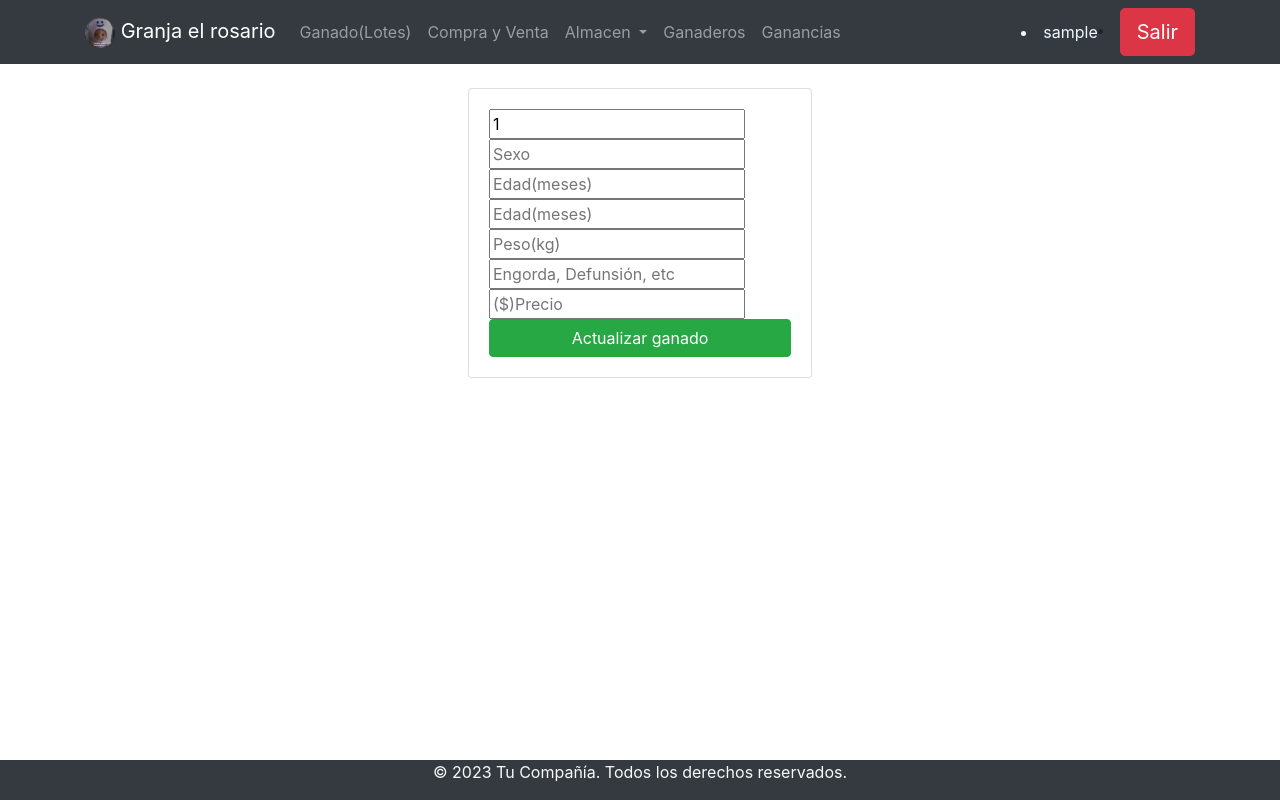
After one commit to VagrantTrack149/CRUD_VACAS, a PHP site: page /srv/Editar_ganado.php?id=1 in a window 1280 px wide. The commit adds this page. Run offline with PHP 8.4, Linux system fonts and the light colour scheme; the visitor is signed in with stand-in values (Sample User, id 1); tables that the repository leaves empty hold one stand-in row (values such as "Sample post"); data that the repository does not hold is empty; some libraries are stand-ins or nearby versions.

Commit message:
Logica granja funcional p2

```diff
--- /dev/null
+++ b/www/Style/header.css
@@ -0,0 +1,3 @@
+.usuario_identificador{
+    color: aliceblue;
+}
--- a/www/Template/header.php
+++ b/www/Template/header.php
@@ -1,9 +1,10 @@
 <?php
     session_start();
-if (!isset($_SESSION['usuario'])) {
-        header("location:index.php");
+    if (!isset($_SESSION['usuario'])) {
+        header("location:../index.php");
+    }else{
+        $conn= mysqli_connect('db','root','clave',"Granja");
     }
-    $conn= mysqli_connect('db','root','clave',"Granja");
 ?>
 <!doctype html>
 <html lang="es">
@@ -16,6 +17,7 @@ if (!isset($_SESSION['usuario'])) {
     <script src="https://cdn.jsdelivr.net/npm/popper.js@1.14.7/dist/umd/popper.min.js" integrity="sha384-UO2eT0CpHqdSJQ6hJty5KVphtPhzWj9WO1clHTMGa3JDZwrnQq4sF86dIHNDz0W1" crossorigin="anonymous"></script>
     <script src="https://cdn.jsdelivr.net/npm/bootstrap@4.3.1/dist/js/bootstrap.min.js" integrity="sha384-JjSmVgyd0p3pXB1rRibZUAYoIIy6OrQ6VrjIEaFf/nJGzIxFDsf4x0xIM+B07jRM" crossorigin="anonymous"></script>
     <script src="https://kit.fontawesome.com/2dad747e84.js" crossorigin="anonymous"></script>
+    <link rel="stylesheet" href="../Style/header.css">
 </head>
 
 <body>
@@ -52,9 +54,13 @@ if (!isset($_SESSION['usuario'])) {
             <a href="../Ganancias.php" class="nav-link">Ganancias</a>
         </li>
         </ul>
+        <li class="nav-item usuario_identificador">
+            <a ><?php echo $_SESSION['usuario'];?></a>
+        </li>
         <li class="nav-item">
             <a href="../srv/logout.php" class="btn btn-danger btn-lg" role="button" aria-disabled="true">Salir</a>
         </li>
+</div>
   </div>
 </nav>
 </header>
--- /dev/null
+++ b/www/srv/Editar_ganado.php
@@ -0,0 +1,69 @@
+<?php
+    include "../Template/header.php";
+?>
+<?php
+    if(isset($_GET['id'])){
+        $id=$_GET['id'];
+        $query= "SELECT * FROM Ganado WHERE No_Arete = '$id'";
+        $result= mysqli_query($conn,$query);
+        if (mysqli_num_rows($result)==1) {
+            $row=mysqli_fetch_array($result);
+            $sex= $row['Sexo'];
+            $edad=$row['Edad'];
+            $lote=$row['Lote'];
+            $peso=$row['Peso'];
+            $estado=$row['Estado'];
+            $precio=$row['Precio'];
+        }
+        if (isset($_POST['edit'])){
+            $id=$_GET['id'];
+            $sex= $row['Sexo'];
+            $edad=$row['Edad'];
+            $lote=$row['Lote'];
+            $peso=$row['Peso'];
+            $estado=$row['Estado'];
+            $precio=$row['Precio'];
+            #$query= "UPDATE Productos SET Producto='$producto', Cantidad=$cantidad, Precio=$precio WHERE idProducto= $id";
+            $query= "UPDATE Ganado SET No_Arete='$id',Sexo=$sex,Edad=$edad,Lote=$lote,Peso=$peso,Estado='$estado',Precio=$precio WHERE Ganado.No_Arete='$id'";
+            $result= mysqli_query($conn,$query);
+            #$_SESSION['Message'] ='Producto editado con exito';
+            #$_SESSION['Message_type'] ='warning';
+            echo "<script>window.location.href='../Ganado.php';</script>";
+            #header("location:Editar_ganado.php");
+        }
+    }
+?>
+<div class="container p-4">
+    <div class="row">
+        <div class="col-md-4 mx-auto">
+            <div class="card card-body">
+                <form action="Editar_ganado.php?id=<?php echo $_GET['id'];?>" method="POST">
+                <div class="from-group">
+                        <input type="text" name="Numero de arete" value="<?php   echo $id;    ?>" class="from-control" placeholder="Numero de arete">
+                    </div>
+                    <div class="from-group">
+                        <input type="text" name="Sexo" value="<?php   echo $sex;    ?>" class="from-control" placeholder="Sexo">
+                    </div>
+                    <div class="from-group">
+                        <input type="text" name="Edad" value="<?php   echo $edad;   ?>" class="from-control" placeholder="Edad(meses)">
+                    </div>
+                    <div class="from-group">
+                        <input type="text" name="lote" value="<?php   echo $lote;   ?>" class="from-control" placeholder="Edad(meses)">
+                    </div>
+                    <div class="from-group">
+                        <input type="text" name="peso" value="<?php   echo $peso;   ?>" class="from-control" placeholder="Peso(kg)">
+                    </div>
+                    <div class="from-group">
+                        <input type="text" name="estado" value="<?php   echo $estado;   ?>" class="from-control" placeholder="Engorda, Defunsión, etc">
+                    </div>
+                    <div class="from-group">
+                        <input type="text" name="precio" value="<?php   echo $precio;   ?>" class="from-control" placeholder="($)Precio">
+                    </div>
+                    <input type="submit" class="btn btn-success btn-block" name="edit" value="Actualizar ganado">
+                    </div>
+                </form>
+            </div>
+        </div>
+    </div>
+</div>
+<?php include '../Template/footer.php'; ?>
```
Also changed, not shown: www/srv/Eliminar_ganado.php (added).
